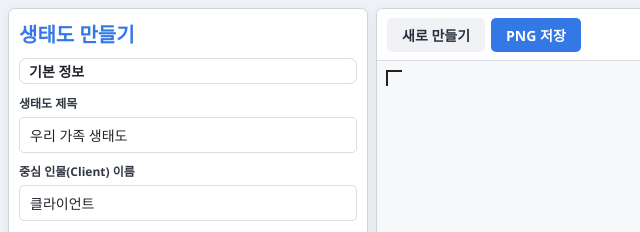
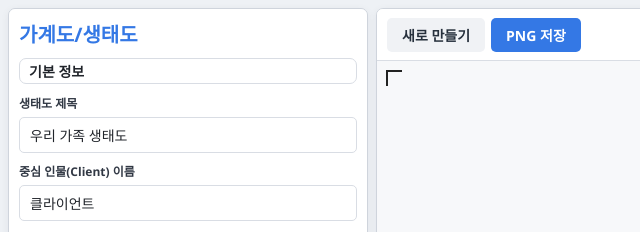
Before and after one commit to hansimjeking-spec/sanataedo, a plain HTML site: page index.html in a window 1280 px wide. Shown: the top 232 px of the page, 0-640 px from the left. Drawn offline with Linux system fonts and the light colour scheme.

Commit message:
Rename app to 가계도 생태도

```diff
--- a/index.html
+++ b/index.html
@@ -3,13 +3,13 @@
 <head>
   <meta charset="utf-8">
   <meta name="viewport" content="width=device-width, initial-scale=1">
-  <title>생태도 만들기</title>
+  <title>가계도/생태도</title>
   <link rel="stylesheet" href="styles.css">
 </head>
 <body>
   <div class="app">
     <aside class="sidebar">
-      <h1 class="app-title">생태도 만들기</h1>
+      <h1 class="app-title">가계도/생태도</h1>
 
       <section class="section">
         <h2 class="section-title">기본 정보</h2>
```
